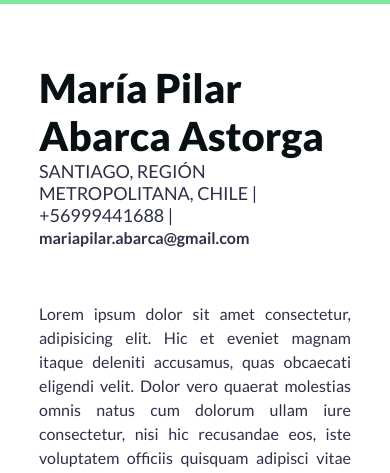
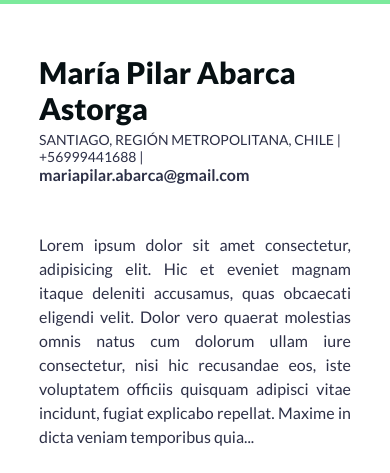
Before and after one commit to maria1387/maria1387-desafioOpcional-CurriculumOnline-, a plain HTML site: page index.html in a window 390 px wide. Shown: the part 76-549 px from the top of the page. Drawn offline with Linux system fonts and the light colour scheme.

Commit message:
modificacion de datopersonales

```diff
--- a/assets/sass/components/_personal-data.scss
+++ b/assets/sass/components/_personal-data.scss
@@ -9,6 +9,7 @@
 	font-size: 40px;
 	margin-bottom: 0;
 	color:$blackgrey;
+	margin-bottom: 5px;
 }
 }
 .personal-data__h4{
@@ -38,3 +39,13 @@ span{
 .personal-data__icon{
 	color: $marine;
 	}
+
+	@media(max-width: 576px){
+		.personal-data__h1{
+			font-size: 30px;
+
+		}
+		.personal-data__h4{
+			font-size: 14px;
+	}
+}
--- a/assets/sass/layout/_navegacion.scss
+++ b/assets/sass/layout/_navegacion.scss
@@ -45,7 +45,6 @@ color:gray;
 }
 
 @media(max-width: 900px){
-
 
 	.nav{
 		width: 100%;
--- a/index.html
+++ b/index.html
@@ -119,7 +119,7 @@
 
                 </div>
             </section>
-            <section id="contacto" class="contact">
+            <form id="contacto" class="contact">
                 <h2 class="contact__h2">Contacto</h2>
                 <p class="contact__p">Lorem ipsum dolor sit amet consectetur adipisicing elit. Voluptates ex dolore
                     voluptas, laboriosam minus quia animi non! Velit perspiciatis, nesciunt tempora voluptatem enim
@@ -137,7 +137,7 @@
                 <div class="contact-button">
                     <button class="contact__button  contact__button--hover">Enviar</button>
                 </div>
-            </section>
+            </form>
         </article>
     </main>
 </body>
```
Also changed, not shown: assets/css/style.css, 1 other file.
